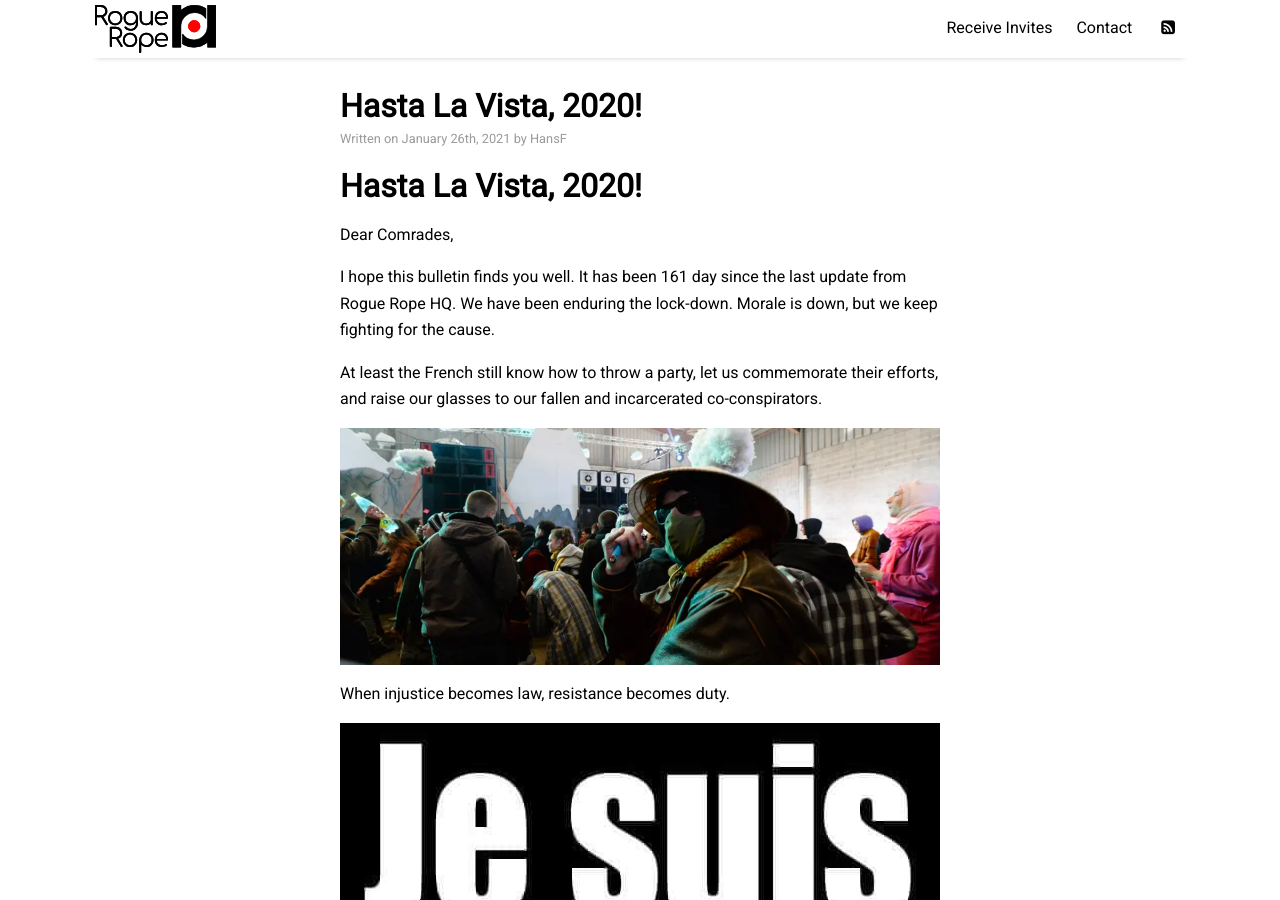
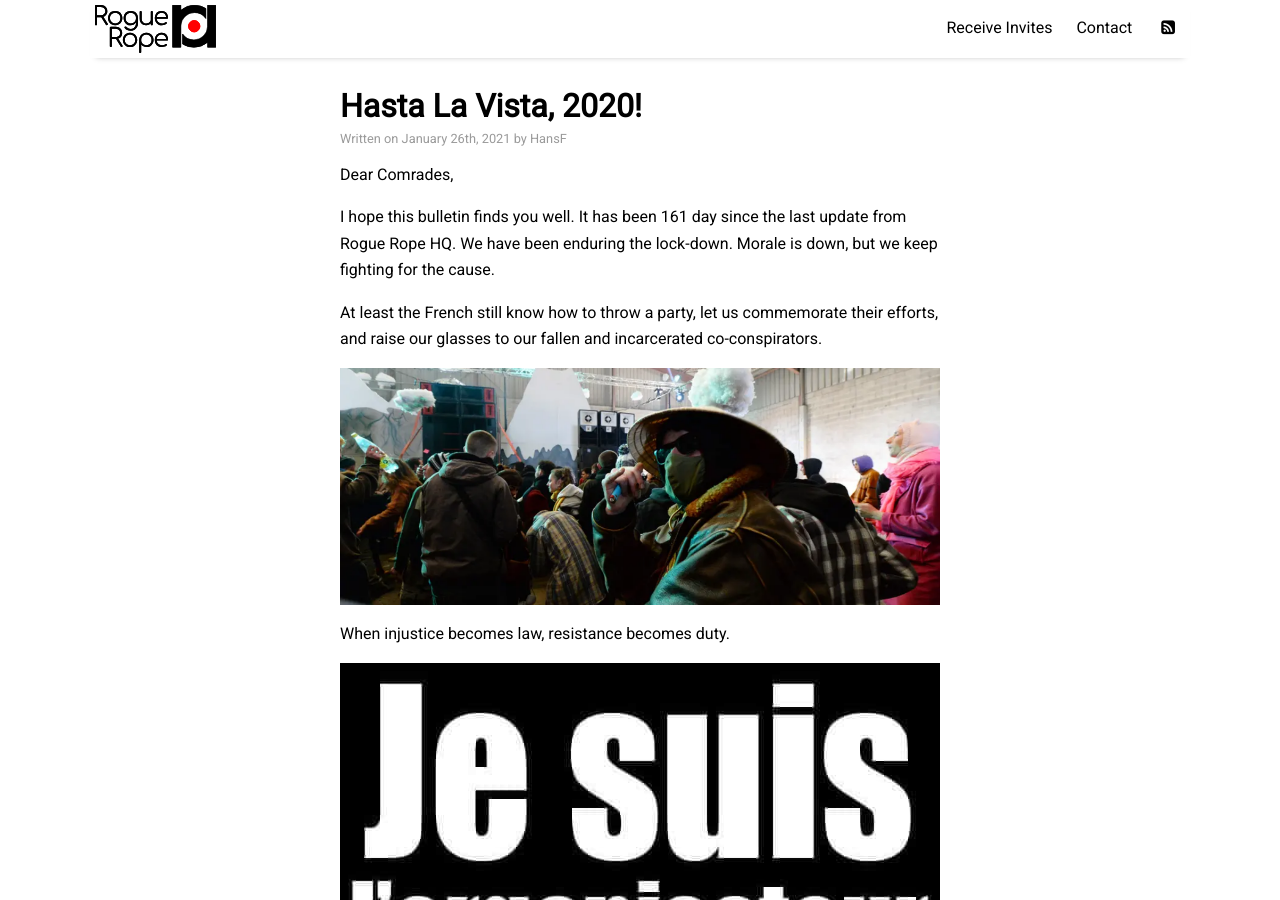
Before and after one commit to RogueRope/RogueRope, a Jekyll site: the page built from _posts/2021-01-26-Hasta-La-Vista.md, in a window 1280 px wide and 900 px high. Built offline with Jekyll 4.4.1, drawn with Linux system fonts in a browser that asks for light colours; nearby versions of some CDN libraries; comment, search, counter and statistics services are not loaded.

Commit message:
Remove title

```diff
--- a/_posts/2021-01-26-Hasta-La-Vista.md
+++ b/_posts/2021-01-26-Hasta-La-Vista.md
@@ -4,8 +4,6 @@ title: Hasta La Vista, 2020!
 tags: information
 image: rennes.jpg
 ---
-# Hasta La Vista, 2020!
-
 Dear Comrades,
 
 I hope this bulletin finds you well. It has been 161 day since the last update from Rogue Rope HQ. We have been enduring the lock-down. Morale is down, but we keep fighting for the cause.
```
Also changed, not shown: 2 other files.
